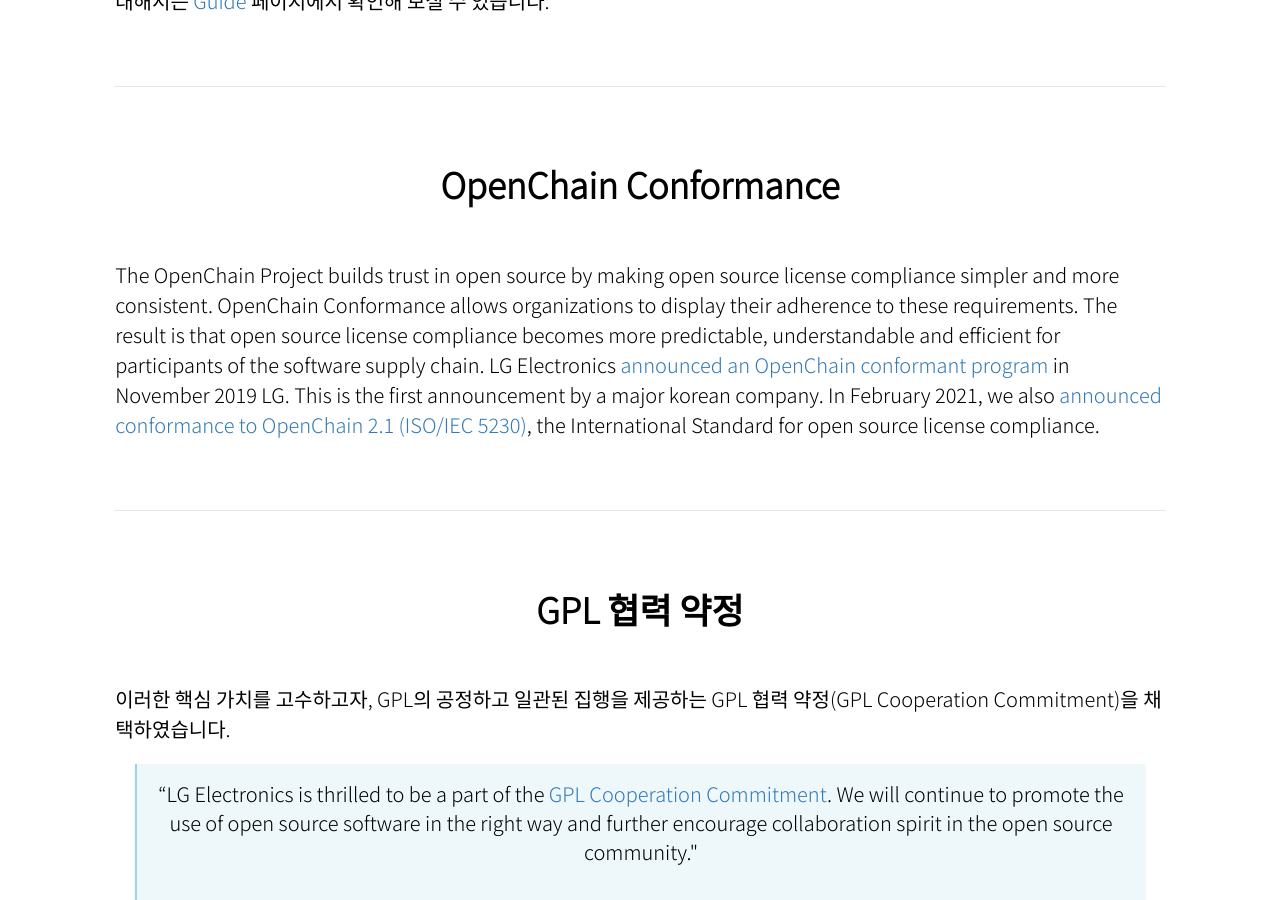
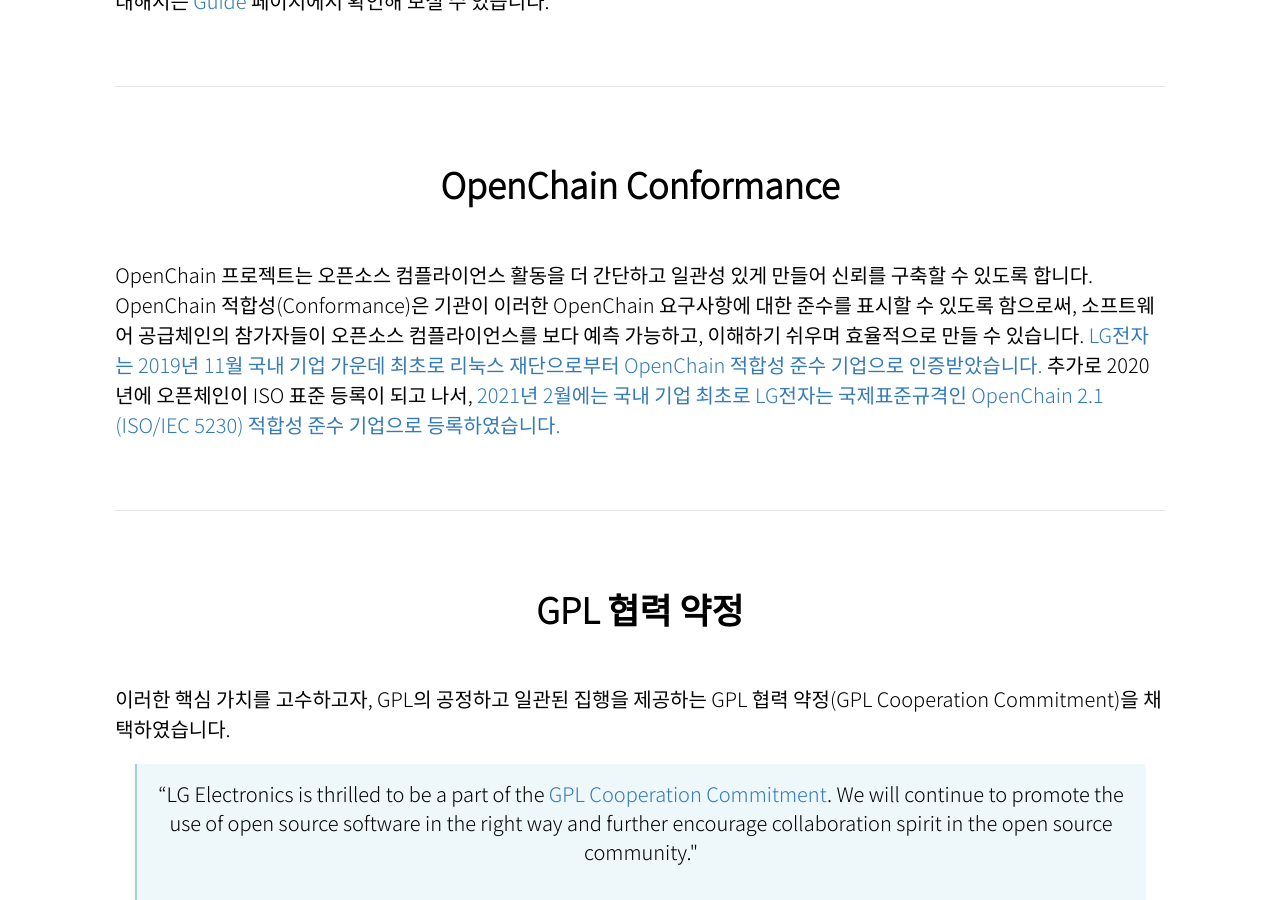
Before and after one commit to LGE-OSS/ko, a Jekyll site: the page built from pages/about.md, in a window 1280 px wide and 900 px high, scrolled down 604 px. Built offline with Jekyll 4.4.1, drawn with Linux system fonts in a browser that asks for light colours.

Commit message:
update openchain conformance

```diff
--- a/pages/about.md
+++ b/pages/about.md
@@ -15,8 +15,7 @@ LG Open Source Program Office는 회사 내 효율적인 오픈 소스 관리와
 <br>
 ## <center>OpenChain Conformance</center>
 <br>
-The OpenChain Project builds trust in open source by making open source license compliance simpler and more consistent. OpenChain Conformance allows organizations to display their adherence to these requirements. The result is that open source license compliance becomes more predictable, understandable and efficient for participants of the software supply chain.
-LG Electronics [announced an OpenChain conformant program](https://www.openchainproject.org/news/2019/11/19/lg-electronics-announces-openchain-conformance) in November 2019 LG. This is the first announcement by a major korean company. In February 2021, we also [announced conformance to OpenChain 2.1 (ISO/IEC 5230)](https://www.openchainproject.org/featured/2021/02/08/lg-openchain-iso-5230), the International Standard for open source license compliance.
+OpenChain 프로젝트는 오픈소스 컴플라이언스 활동을 더 간단하고 일관성 있게 만들어 신뢰를 구축할 수 있도록 합니다. OpenChain 적합성(Conformance)은 기관이 이러한 OpenChain 요구사항에 대한 준수를 표시할 수 있도록 함으로써, 소프트웨어 공급체인의 참가자들이 오픈소스 컴플라이언스를 보다 예측 가능하고, 이해하기 쉬우며 효율적으로 만들 수 있습니다. [LG전자는 2019년 11월 국내 기업 가운데 최초로 리눅스 재단으로부터 OpenChain 적합성 준수 기업으로 인증받았습니다.](https://www.openchainproject.org/news/2019/11/19/lg-electronics-announces-openchain-conformance) 추가로 2020년에 오픈체인이 ISO 표준 등록이 되고 나서, [2021년 2월에는 국내 기업 최초로 LG전자는 국제표준규격인 OpenChain 2.1 \(ISO/IEC 5230\) 적합성 준수 기업으로 등록하였습니다.](https://www.openchainproject.org/featured/2021/02/08/lg-openchain-iso-5230)
 
 <br>
 <hr>
```
